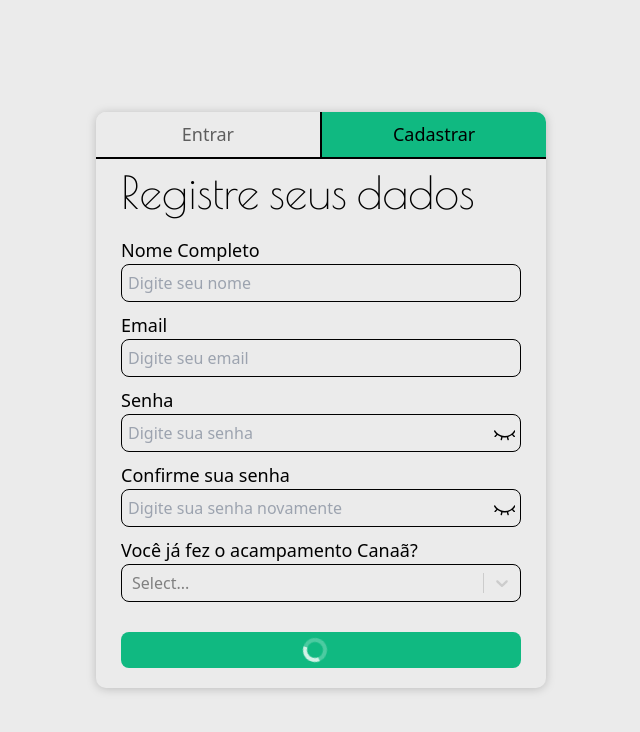
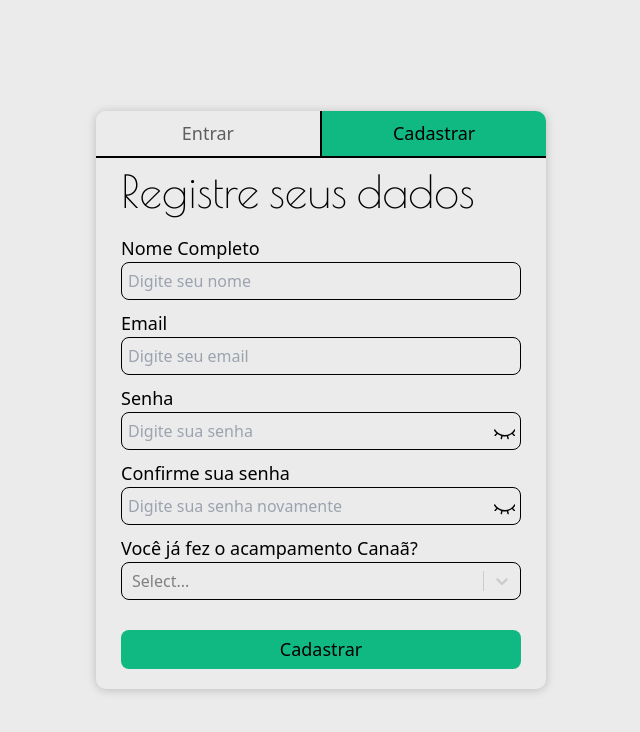
Before and after one commit to LucasTKP/Canaa-Web, a Next.js app: page / in a window 1280 px wide. Both pictures are taken after a click on the button "Cadastrar". Shown: the top 732 px of the page, without its empty margins (319-959 px from the left). Built offline with nearby package versions, Linux system fonts and the light colour scheme.

Commit message:
fix: fixed bug in svg spinner

```diff
--- a/components/auth/form_signup/form_signup.tsx
+++ b/components/auth/form_signup/form_signup.tsx
@@ -21,7 +21,7 @@ const customStyles: StylesConfig = {
 export default function Form_signup() {
   const [eye, setEye] = React.useState<enumEye>(enumEye.Close);
   const [madeCane, setMadeCane] = React.useState<boolean>(false);
-  const [isLoading, setIsLoading] = React.useState<boolean>(true);
+  const [isLoading, setIsLoading] = React.useState<boolean>(false);
 
   const handleChange = (selectedOption: any) => {
     setMadeCane(selectedOption.value);
```
